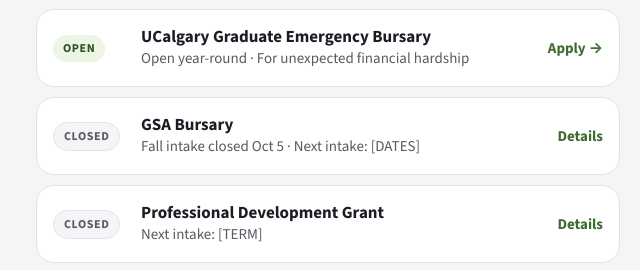
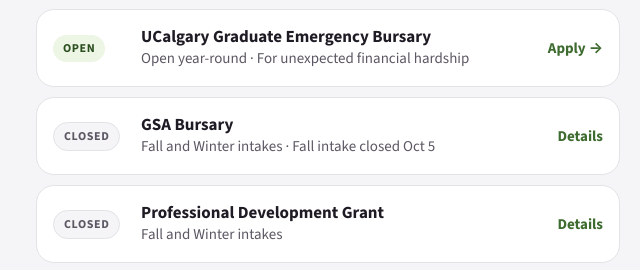
Before and after one commit to philipaopoku-ds/gsa-homepage-samples., a plain HTML site: page index.html in a window 1280 px wide. Shown: the part 2020-2290 px from the top of the page, 0-640 px from the left. Drawn offline with nearby package versions, Linux system fonts and the light colour scheme.

Commit message:
Add files via upload

```diff
--- a/index.html
+++ b/index.html
@@ -498,8 +498,8 @@ footer{padding-block:28px 40px}
         <div class="sec-head"><div><p class="eyebrow">Funding</p><h2>Open right now</h2></div></div>
         <ul class="list">
           <li class="row"><span class="pill open">Open</span><div><h3>UCalgary Graduate Emergency Bursary</h3><p>Open year-round &middot; For unexpected financial hardship</p></div><a class="sm" href="#">Apply &rarr;</a></li>
-          <li class="row"><span class="pill closed">Closed</span><div><h3>GSA Bursary</h3><p>Fall intake closed Oct 5 &middot; Next intake: [DATES]</p></div><a class="sm" href="#">Details</a></li>
-          <li class="row"><span class="pill closed">Closed</span><div><h3>Professional Development Grant</h3><p>Next intake: [TERM]</p></div><a class="sm" href="#">Details</a></li>
+          <li class="row"><span class="pill closed">Closed</span><div><h3>GSA Bursary</h3><p>Fall and Winter intakes &middot; Fall intake closed Oct 5</p></div><a class="sm" href="#">Details</a></li>
+          <li class="row"><span class="pill closed">Closed</span><div><h3>Professional Development Grant</h3><p>Fall and Winter intakes</p></div><a class="sm" href="#">Details</a></li>
           <li class="row"><span class="perk-ic" aria-hidden="true"><svg width="20" height="20" viewBox="0 0 24 24" fill="none" stroke="currentColor" stroke-width="2" stroke-linecap="round" stroke-linejoin="round"><path d="M3 8a2 2 0 0 0 2-2h14a2 2 0 0 0 2 2v2a2 2 0 0 0 0 4v2a2 2 0 0 0-2 2H5a2 2 0 0 0-2-2v-2a2 2 0 0 0 0-4z"></path></svg></span><div><h3>Student perk: Saddledome tickets</h3><p>Discounts on select events</p></div><a class="sm" href="https://saddledome.spinzo.com/?group=sait-xpgm&amp;affiliate=u-of-c-eqpz" target="_blank" rel="noopener">Get tickets &rarr;</a></li>
         </ul>
         <a class="more" href="#">All funding programs &rarr;</a>
```
